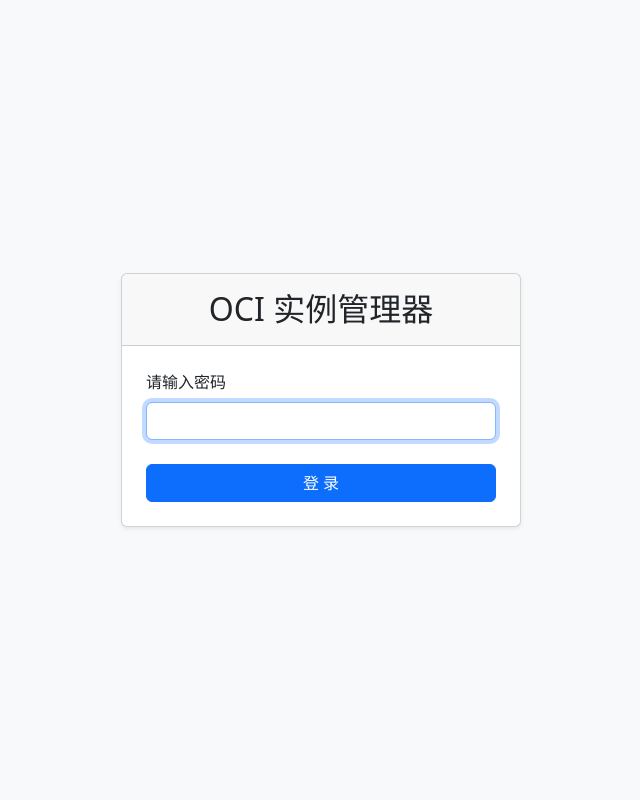
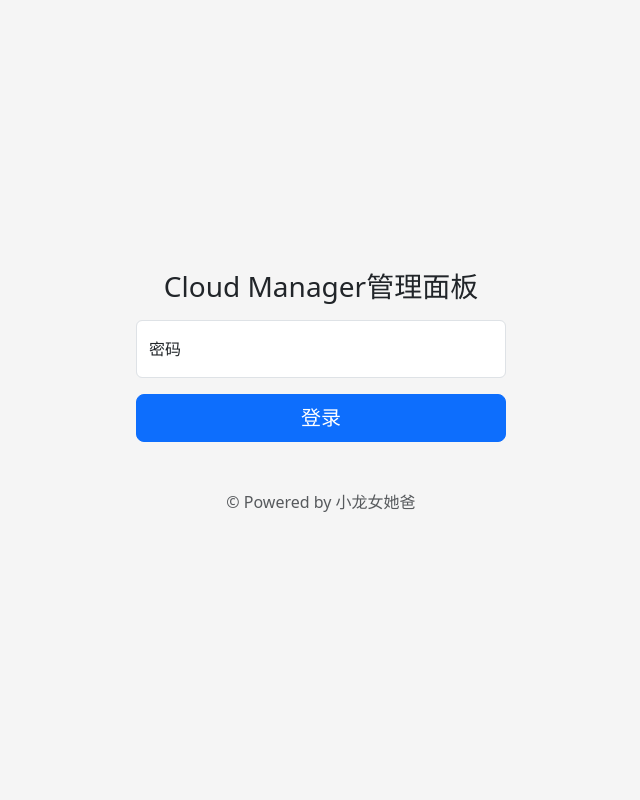
Before and after one commit to SIJULY/Oracle, a Flask app: page /login in a window 1280 px wide. Shown: the whole page, without its empty margins (319-959 px from the left). Run offline with Flask 3, Linux system fonts and the light colour scheme.

Commit message:
Update login.html

```diff
--- a/templates/login.html
+++ b/templates/login.html
@@ -3,7 +3,7 @@
 <head>
     <meta charset="UTF-8">
     <meta name="viewport" content="width=device-width, initial-scale=1.0">
-    <title>登录 - OCI 实例管理器</title>
+    <title>Cloud Manager管理面板 - 登录</title>
     <link href="https://cdn.jsdelivr.net/npm/bootstrap@5.3.3/dist/css/bootstrap.min.css" rel="stylesheet">
     <style>
         html, body {
@@ -13,41 +13,34 @@
             display: flex;
             align-items: center;
             justify-content: center;
-            background-color: #f8f9fa;
+            background-color: #f5f5f5;
         }
-        .login-card {
+        .form-signin {
             width: 100%;
             max-width: 400px;
+            padding: 15px;
+            margin: auto;
         }
     </style>
 </head>
-<body>
-    <div class="login-card">
-        <div class="card shadow-sm">
-            <div class="card-header text-center">
-                <h2 class="my-2">OCI 实例管理器</h2>
+<body class="text-center">
+    <main class="form-signin">
+        <form method="post">
+            <h1 class="h3 mb-3 fw-normal">Cloud Manager管理面板</h1>
+            <div class="form-floating">
+                <input type="password" class="form-control" id="floatingPassword" name="password" placeholder="Password" required>
+                <label for="floatingPassword">密码</label>
             </div>
-            <div class="card-body p-4">
-                <form method="POST">
-                    <div class="mb-3">
-                        <label for="password" class="form-label">请输入密码</label>
-                        <input type="password" class="form-control" id="password" name="password" required autofocus>
-                    </div>
 
-                    {% if error %}
-                        <div class="alert alert-danger py-2 mt-3">
-                            {{ error }}
-                        </div>
-                    {% endif %}
+            {% if error %}
+                <div class="alert alert-danger mt-3" role="alert">
+                    {{ error }}
+                </div>
+            {% endif %}
 
-                    <div class="d-grid mt-4">
-                        <button type="submit" class="btn btn-primary btn-block">登 录</button>
-                    </div>
-                </form>
-            </div>
-        </div>
-    </div>
-
-    <script src="https://cdn.jsdelivr.net/npm/bootstrap@5.3.3/dist/js/bootstrap.bundle.min.js"></script>
+            <button class="w-100 btn btn-lg btn-primary mt-3" type="submit">登录</button>
+            <p class="mt-5 mb-3 text-muted">&copy; Powered by 小龙女她爸</p>
+        </form>
+    </main>
 </body>
 </html>
```
